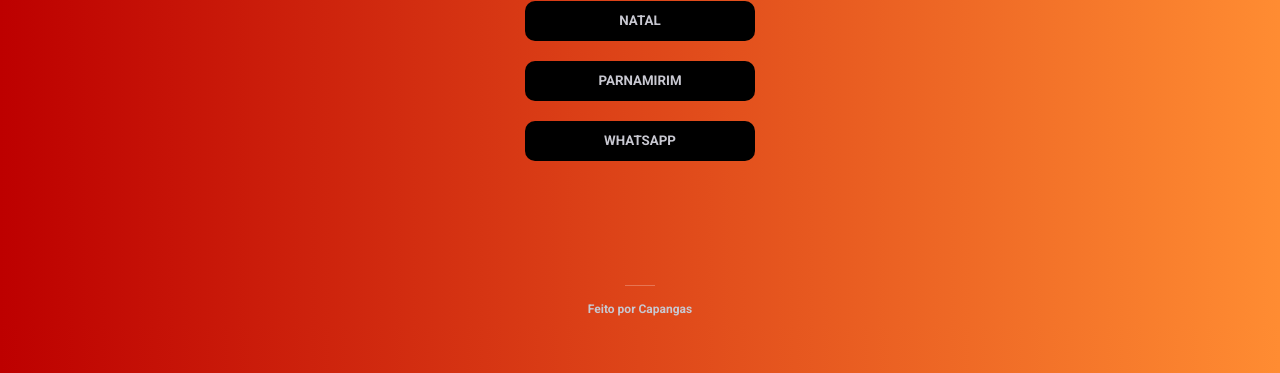
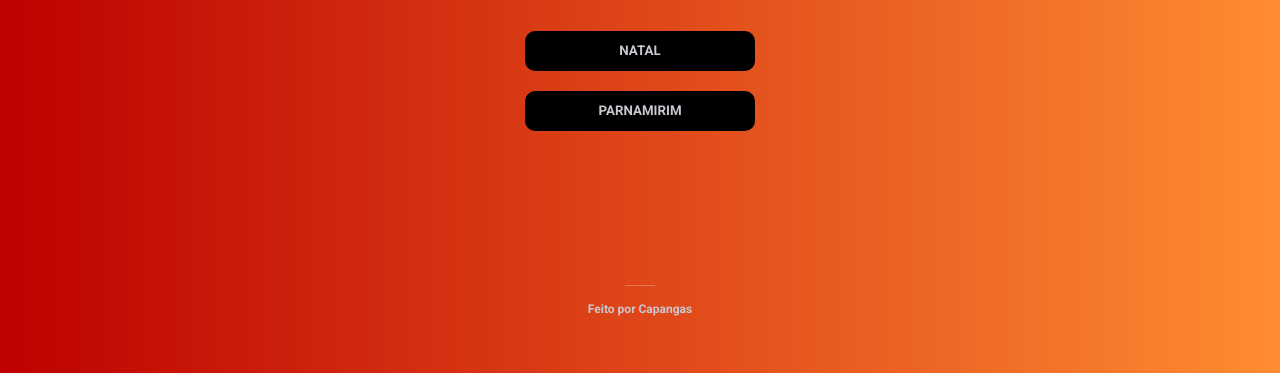
Before and after one commit to PedroSenaCabral/capangas, a website: page index.html in a window 1280 px wide. Shown: the part 427-800 px from the top of the page. Drawn offline with Linux system fonts and the light colour scheme; a web font is replaced by a local one.

Commit message:
Update index.html

```diff
--- a/index.html
+++ b/index.html
@@ -38,16 +38,6 @@
       </div>
        </div>
       </section>
-      <section>
-        <div class="social">
-          <div class= "area-button">
-            <button>
-              <a href="https://bit.ly/xiaominatal" target="_blank">WHATSAPP</a>
-            </button>
-          </div>
-      </div>
-       </div>
-      </section>
     </main>
     <footer>
         <p class="text-rodape">Feito por Capangas</p>
```
